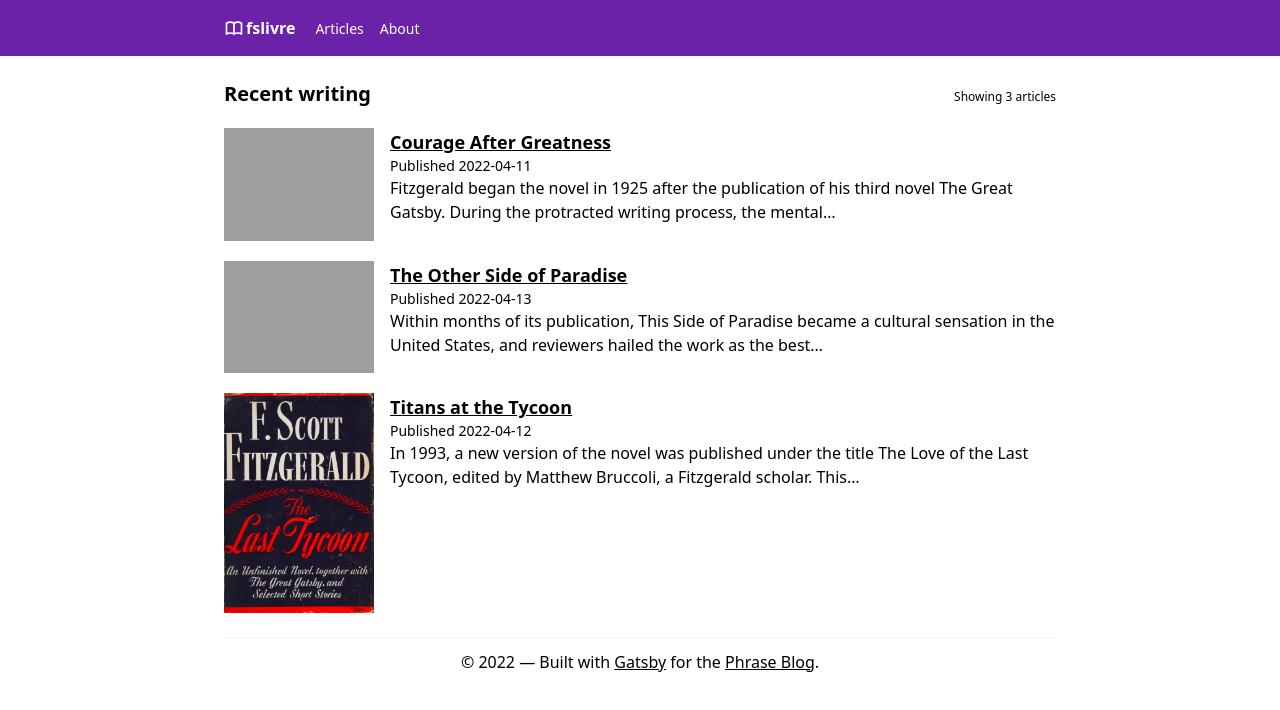
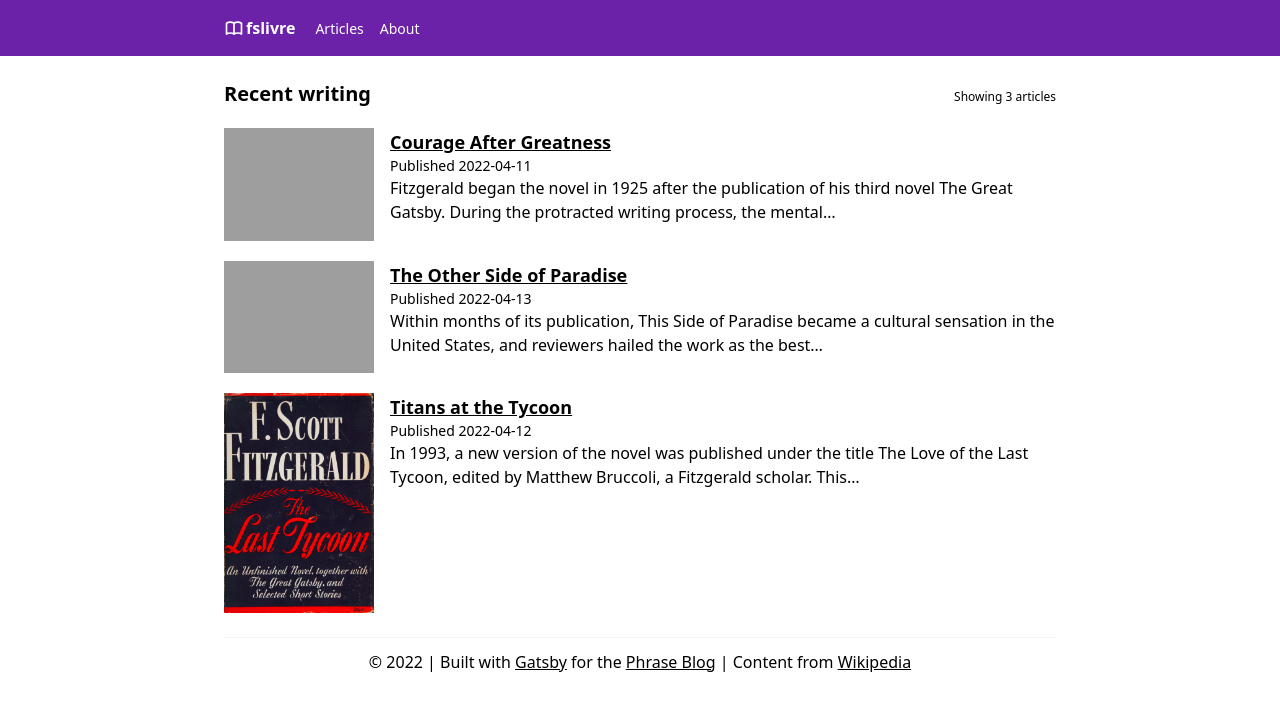
Before and after one commit to PhraseApp-Blog/gatsby-i18n-2022, a Gatsby site: page / in a window 1280 px wide. Built offline with nearby package versions, Linux system fonts and the light colour scheme; Gatsby itself is replaced by a stand-in of ours; grey boxes are pictures that could not be loaded.

Commit message:
Adding Wikipedia credit

```diff
--- a/src/components/layout.js
+++ b/src/components/layout.js
@@ -21,7 +21,7 @@ const Layout = ({ children }) => {
       <div className="mx-auto max-w-4xl pt-2 px-8 pb-4">
         <main>{children}</main>
         <footer className="mt-6 pt-3 border-t-[1px] border-gray-100 border-solid text-center">
-          © {new Date().getFullYear()} — Built with
+          © {new Date().getFullYear()} | Built with
           {` `}
           <a href="https://www.gatsbyjs.com" className="underline">
             Gatsby
@@ -29,8 +29,14 @@ const Layout = ({ children }) => {
           for the{" "}
           <a href="https://phrase.com/blog/" className="underline">
             Phrase Blog
+          </a>{" "}
+          | Content from{" "}
+          <a
+            href="https://en.wikipedia.org/wiki/F._Scott_Fitzgerald_bibliography"
+            className="underline"
+          >
+            Wikipedia
           </a>
-          .
         </footer>
       </div>
     </>
```
